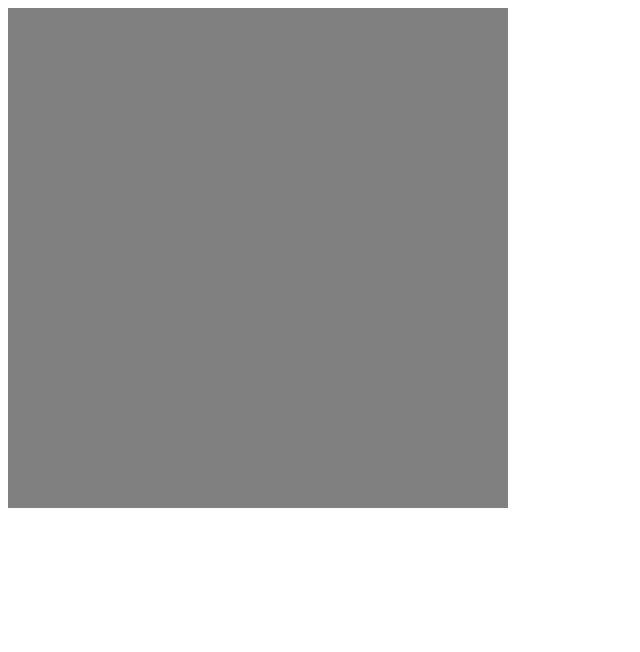
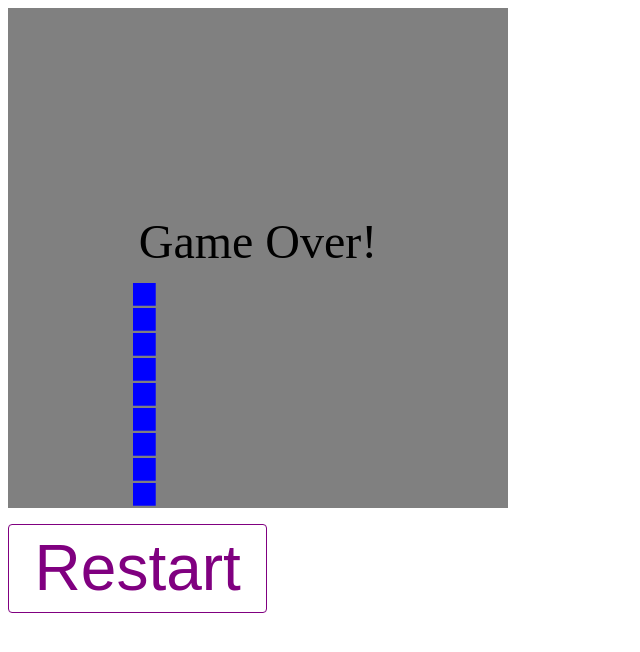
Before and after one commit to lge88/snake, a plain HTML site: page index.html in a window 1280 px wide. Shown: the whole page, without its empty margins (0-640 px from the left). Drawn offline with Linux system fonts and the light colour scheme.

Commit message:
Add restart gameover

```diff
--- a/index.html
+++ b/index.html
@@ -5,7 +5,13 @@
   <body>
 
     <div id="container">
+
       <canvas id="canvas" class="game" width="500" height="500"></canvas>
+
+      <div class="button-bar">
+        <button class="control" onclick="game.start();">Restart</button>
+      </div>
+
     </div>
 
     <script src="snake.js"></script>
--- a/snake.css
+++ b/snake.css
@@ -2,3 +2,23 @@
 canvas.game {
   background: gray;
 }
+
+div.button-bar {
+  margin-top: 1em;
+}
+
+button.control {
+  font-size: 4em;
+  outline: none;
+  cursor: pointer;
+  border: solid 1px purple;
+  border-radius: 4px;
+  background: none;
+  padding: 0.1em 0.4em;
+  color: purple;
+}
+
+button.control:hover {
+  background: purple;
+  color: white;
+}
--- a/snake.js
+++ b/snake.js
@@ -17,6 +17,16 @@ class Canvas2DRenderer {
     const { width, height } = this._ctx.canvas;
     this._ctx.save();
     this._ctx.clearRect(0, 0, width, height );
+    this._ctx.restore();
+  }
+
+  drawBanner({ text }) {
+    this._ctx.save();
+    const { width, height } = this._ctx.canvas;
+    const cx = 0.5 * width, cy = 0.5 * height;
+    this._ctx.font = '48px serif';
+    this._ctx.textAlign = 'center';
+    this._ctx.fillText(text, cx, cy);
     this._ctx.restore();
   }
 
@@ -139,6 +149,10 @@ class Game {
 
     this.movingDirection = snakeMovingDirection;
     this.frameCount = 0;
+    this.gameState = {
+      error: null,
+      score: 0
+    };
 
     document.addEventListener('keydown', this.onKeyDown);
     this.animationId = requestAnimationFrame(this.animate);
@@ -151,6 +165,7 @@ class Game {
 
   animate(ts) {
     const { frameCount, frameInterval } = this;
+
     const curFrameCount = Math.floor(ts / frameInterval);
     if (frameCount < 0) return;
 
@@ -159,6 +174,9 @@ class Game {
       this.render();
       this.frameCount = curFrameCount;
     }
+
+    const { error } = this.gameState;
+    if (error !== null) return;
     this.animationId = requestAnimationFrame(this.animate);
   }
 
@@ -197,18 +215,25 @@ class Game {
     snake.setDirection(movingDirection);
 
     const newHead = snake.nextHead();
-
-    if (snake.wouldHitSelf(newHead)) console.log("Game over");
-
-    if (newHead.x < 0 || newHead.x >= nx) console.log("Game over");
-
-    if (newHead.y < 0 || newHead.y >= ny) console.log("Game over");
+    if (snake.wouldHitSelf(newHead) ||
+        (newHead.x < 0 || newHead.x >= nx) ||
+        (newHead.y < 0 || newHead.y >= ny)) {
+      this.gameState.error = 'Game Over!';
+      return;
+    }
 
     snake.move(newHead);
   }
 
   render() {
     const { renderer, snake } = this;
+    const { gameState } = this;
+    const { error } = gameState;
+    if (error !== null) {
+      renderer.drawBanner({ text: error });
+      return;
+    }
+
     renderer.clear();
     snake.draw(renderer);
   }
```
